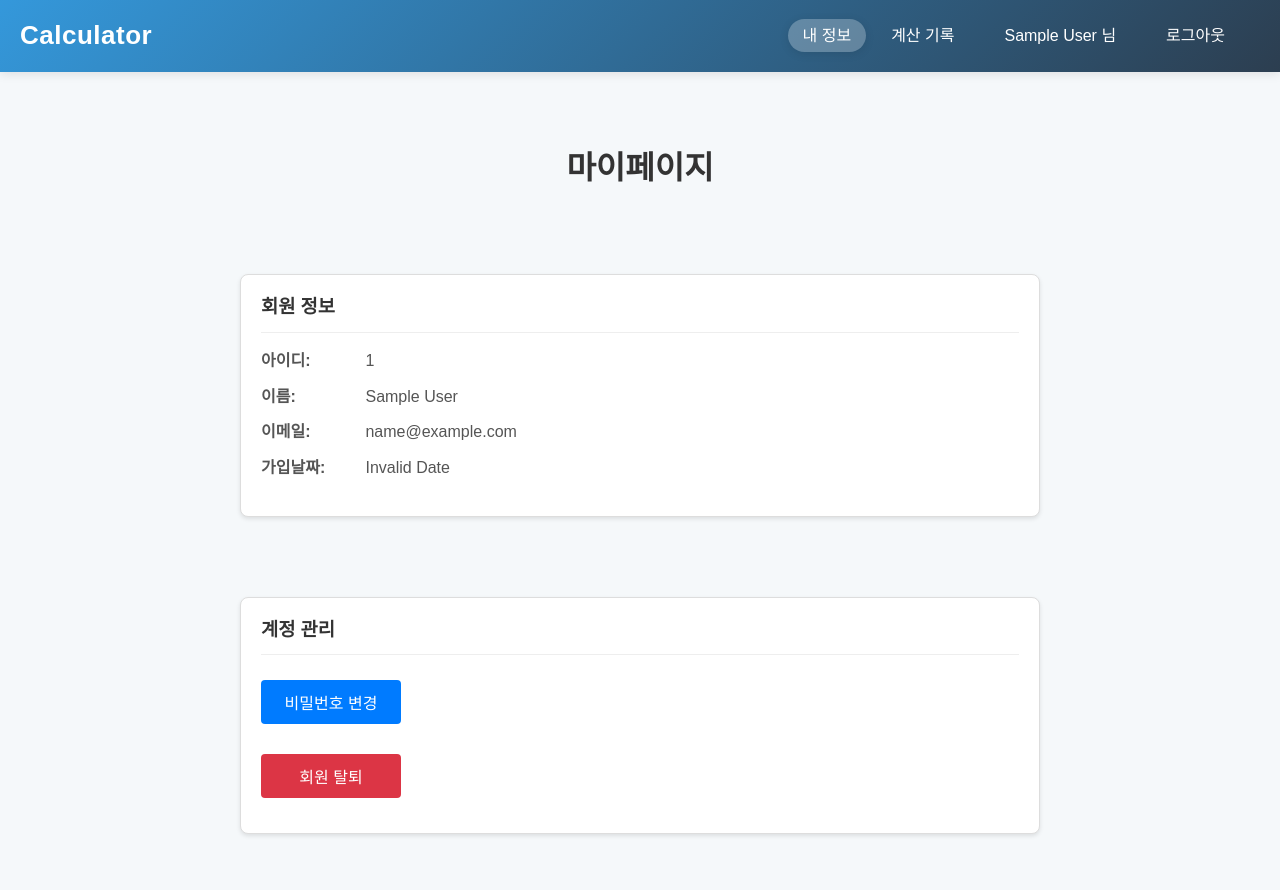
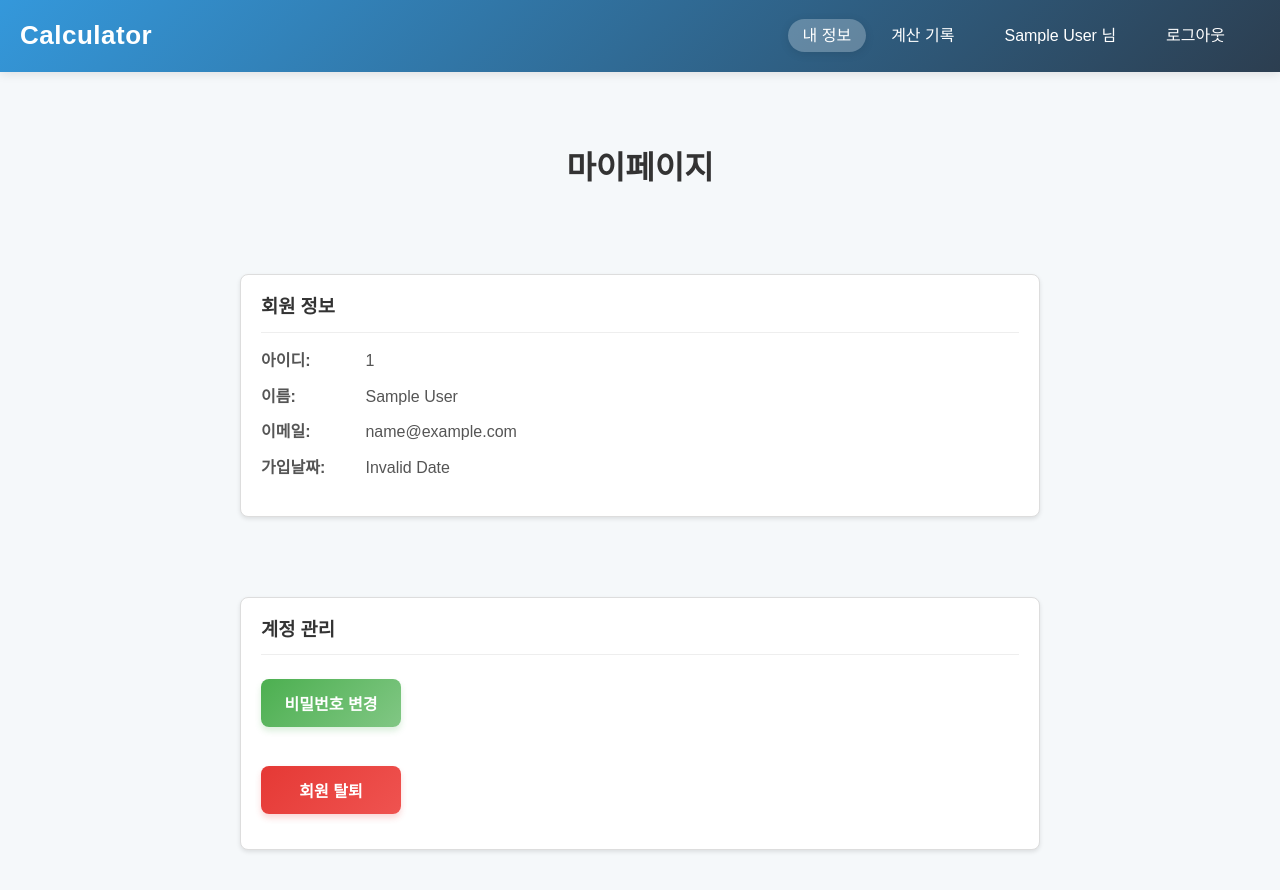
Before and after one commit to tjsgh1217/calculator, a React (Create React App) app in the folder frontend/: page /mypage in a window 1280 px wide. Shown: the top 890 px of the page. Built offline with nearby package versions, Linux system fonts and the light colour scheme; no server answers; sample sign-in values are in the browser's storage; the HTML template or start-up script is replaced by a standard one.

Commit message:
fix: 새로고침 session 초기화 버그 수정, design: update: login & signup & mypage

```diff
--- a/frontend/src/App.jsx
+++ b/frontend/src/App.jsx
@@ -25,30 +25,23 @@ function App() {
         });
 
         if (response.ok) {
-          const text = await response.text();
-          if (text) {
-            const data = JSON.parse(text);
-            if (data.isLoggedIn && data.user) {
-              setIsLoggedIn(true);
-              setUser(data.user);
-            } else {
-              const savedUser = localStorage.getItem('user');
-              if (savedUser) {
-                const parsedUser = JSON.parse(savedUser);
-                setIsLoggedIn(true);
-                setUser(parsedUser);
-              }
-            }
+          const data = await response.json();
+          if (data.isLoggedIn && data.user) {
+            setIsLoggedIn(true);
+            setUser(data.user);
+            localStorage.setItem('user', JSON.stringify(data.user));
+          } else {
+            throw new Error('No session found');
           }
+        } else {
+          throw new Error('Response not OK');
         }
       } catch (error) {
         console.error('세션 확인 오류:', error);
-
         const savedUser = localStorage.getItem('user');
         if (savedUser) {
-          const parsedUser = JSON.parse(savedUser);
           setIsLoggedIn(true);
-          setUser(parsedUser);
+          setUser(JSON.parse(savedUser));
         }
       } finally {
         setLoading(false);
--- a/frontend/src/components/Login.css
+++ b/frontend/src/components/Login.css
@@ -78,12 +78,20 @@
   cursor: pointer;
   font-size: 16px;
   font-weight: 500;
-  transition: background 0.3s;
+  transition: background 0.3s, transform 0.2s ease-in-out,
+    box-shadow 0.2s ease-in-out;
   margin-top: 10px;
 }
 
 .login-button:hover:not(:disabled) {
   background: #2980b9;
+  transform: translateY(-3px);
+  box-shadow: 0 5px 15px rgba(41, 128, 185, 0.4);
+}
+
+.login-button:active {
+  transform: translateY(1px);
+  box-shadow: 0 2px 10px rgba(41, 128, 185, 0.3);
 }
 
 .login-button:disabled {
--- a/frontend/src/components/Mypage.css
+++ b/frontend/src/components/Mypage.css
@@ -43,29 +43,10 @@
   width: 100px;
 }
 
-.mypage-btn-danger {
-  background-color: #dc3545;
-  color: white;
-}
-
-.mypage-btn-danger:hover {
-  background-color: #c82333;
-}
-
 .mypage-page-title {
   color: #333;
   margin-bottom: 80px;
   text-align: center;
-}
-
-.mypage-btn-primary {
-  background-color: #007bff;
-  color: white;
-  margin-top: 10px;
-}
-
-.mypage-btn-primary:hover {
-  background-color: #0069d9;
 }
 
 .mypage-btn {
@@ -74,12 +55,50 @@
   border-radius: 4px;
   cursor: pointer;
   font-size: 16px;
-  transition: background-color 0.3s;
+  transition: all 0.3s ease-in-out;
   width: 100%;
   max-width: 140px;
+  margin-top: 9px;
 }
 
-/* 모달 스타일 */
+.mypage-btn-primary {
+  background: linear-gradient(135deg, #4caf50, #81c784);
+  color: white;
+  font-weight: bold;
+  padding: 12px 20px;
+  border-radius: 8px;
+  box-shadow: 0 4px 6px rgba(76, 175, 80, 0.2);
+}
+
+.mypage-btn-primary:hover {
+  background: linear-gradient(135deg, #388e3c, #66bb6a);
+  box-shadow: 0 6px 12px rgba(56, 142, 60, 0.3);
+  transform: translateY(-2px);
+}
+
+.mypage-btn-primary:active {
+  transform: translateY(1px);
+}
+
+.mypage-btn-danger {
+  background: linear-gradient(135deg, #e53935, #ef5350);
+  color: white;
+  font-weight: bold;
+  padding: 12px 20px;
+  border-radius: 8px;
+  box-shadow: 0 4px 6px rgba(229, 57, 53, 0.2);
+}
+
+.mypage-btn-danger:hover {
+  background: linear-gradient(135deg, #b71c1c, #d32f2f);
+  box-shadow: 0 6px 12px rgba(183, 28, 28, 0.3);
+  transform: translateY(-2px);
+}
+
+.mypage-btn-danger:active {
+  transform: translateY(1px);
+}
+
 .mypage-modal {
   display: block;
   position: fixed;
@@ -115,6 +134,9 @@
   font-weight: bold;
   cursor: pointer;
 }
+.mypage-close:hover {
+  color: #e53935;
+}
 
 .mypage-form-group {
   margin-bottom: 15px;
@@ -131,6 +153,7 @@
 .mypage-form-button {
   display: flex;
   justify-content: flex-end;
+  margin-top: 30px;
 }
 
 .mypage-error {
--- a/frontend/src/components/Signup.css
+++ b/frontend/src/components/Signup.css
@@ -78,12 +78,20 @@
   cursor: pointer;
   font-size: 16px;
   font-weight: 500;
-  transition: background 0.3s;
+  transition: background 0.3s, transform 0.2s ease-in-out,
+    box-shadow 0.2s ease-in-out;
   margin-top: 10px;
 }
 
 .signup-button:hover:not(:disabled) {
   background: #2980b9;
+  transform: translateY(-3px);
+  box-shadow: 0 5px 15px rgba(41, 128, 185, 0.4);
+}
+
+.signup-button:active {
+  transform: translateY(1px);
+  box-shadow: 0 2px 10px rgba(41, 128, 185, 0.3);
 }
 
 .signup-button:disabled {
```
